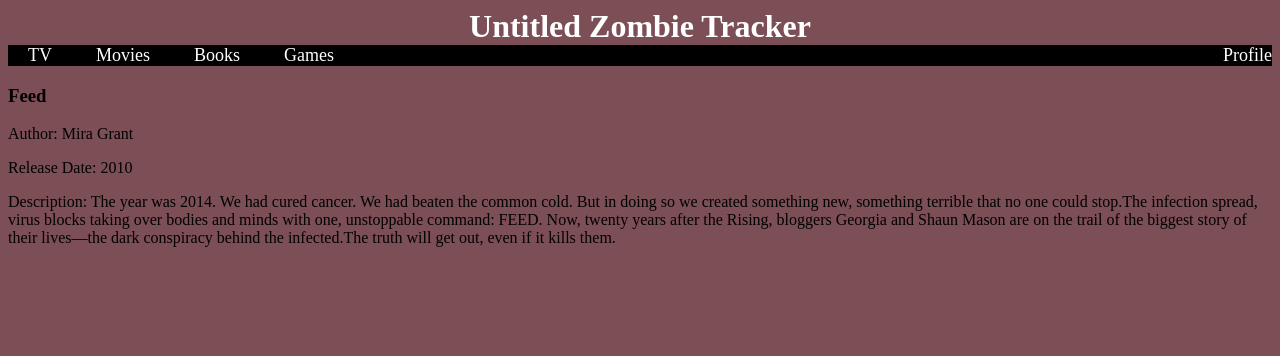
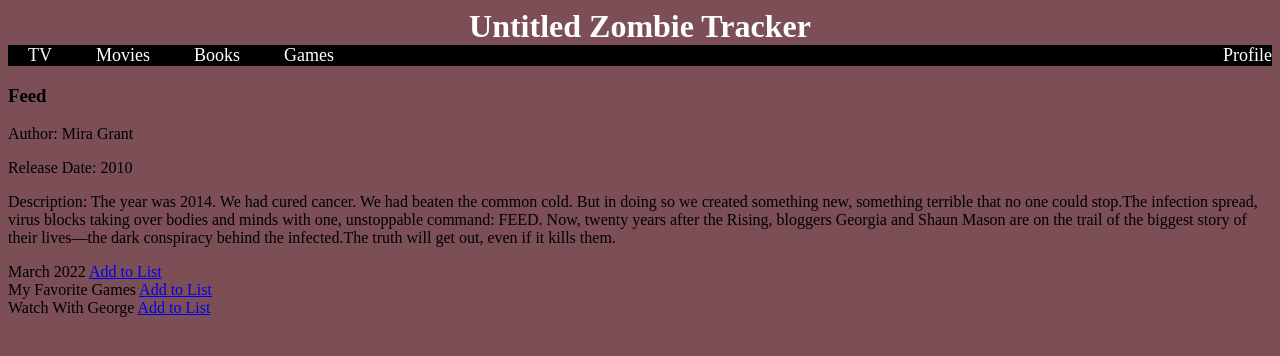
Before and after one commit to alexandrafren/361PP, a Flask app: page /books/1 in a window 1280 px wide. Shown: the top 356 px of the page. Run offline with Flask 2, Linux system fonts and the light colour scheme; data comes from the database, SQL or seed files in the repository; both versions use the stored data as it was after the commit.

Commit message:
create functionallity to add books to lists

```diff
--- a/app.py
+++ b/app.py
@@ -66,9 +66,12 @@ class Reviewer(UserMixin, db.Model):
     user_lists = db.relationship('List', backref="list", lazy='dynamic')
 
 class BookListLink(db.Model):
-    id = db.Column(db.Integer, db.ForeignKey('list.id'), primary_key = True)
-    book_id = db.Column(db.Integer, db.ForeignKey('book.id'), index=True, unique=True)
+    id = db.Column(db.Integer, primary_key = True)
+    list_id = db.Column(db.Integer, db.ForeignKey('list.id'), index=True)
+    book_id = db.Column(db.Integer, db.ForeignKey('book.id'), index=True)
 
+current_user = Reviewer.query.get(1)
+current_lists = items = List.query.filter(List.reviewer_id == current_user.id).all()
 @app.route('/')
 def home():
     return render_template("index.html")
@@ -81,7 +84,7 @@ def tv():
 @app.route('/tv/<int:tv_id>')
 def specific_tv(tv_id):
     spec_show = Show.query.get(tv_id)
-    return render_template("tv/tv.html", template_show=spec_show)
+    return render_template("tv/tv.html", template_show=spec_show, template_lists = current_lists)
 
 @app.route('/movies')
 def movies():
@@ -91,7 +94,7 @@ def movies():
 @app.route('/movies/<int:movie_id>')
 def specific_movie(movie_id):
     spec_movie = Movie.query.get(movie_id)
-    return render_template("movie/movie.html", template_movie=spec_movie)
+    return render_template("movie/movie.html", template_movie=spec_movie, template_lists = current_lists)
 
 @app.route('/games')
 def games():
@@ -101,7 +104,7 @@ def games():
 @app.route('/games/<int:game_id>')
 def specific_game(game_id):
     spec_game = Game.query.get(game_id)
-    return render_template("game/game.html", template_game=spec_game)
+    return render_template("game/game.html", template_game=spec_game, template_lists = current_lists)
 
 @app.route('/books')
 def books():
@@ -111,12 +114,26 @@ def books():
 @app.route('/books/<int:book_id>')
 def specific_book(book_id):
     spec_book = Book.query.get(book_id)
-    return render_template("book/book.html", template_book=spec_book)
+    return render_template("book/book.html", template_book=spec_book, template_lists = current_lists)
 
 @app.route('/profile')
 def profile():
     # pass all of users shows, movies, games and books AND lists
-    user_lists = List.query.all()
-    return render_template("profile.html", template_lists = user_lists)
+    return render_template("profile.html", template_lists = current_lists)
 
+@app.route('/lists/<int:list_id>')
+def specific_list(list_id):
+    # pass all of users shows, movies, games and books AND lists
+    spec_list = List.query.get(list_id)
+    items = BookListLink.query.filter(BookListLink.list_id == list_id).all()
+    for i, elem in enumerate(items):
+        items[i] = Book.query.get(elem.book_id)
+    return render_template("list.html", template_list = spec_list, template_items = items)
+
+@app.route('/addtolist/<int:new_list_id>/<int:new_book_id>')
+def add_to_list(new_list_id, new_book_id):
+    db.session.add(BookListLink(list_id=new_list_id, book_id=new_book_id))
+    db.session.commit()
+    spec_book = Book.query.get(new_book_id)
+    return render_template("book/book.html", template_book=spec_book, template_lists = current_lists)
 app.run(host='0.0.0.0', port=5000)
--- a/templates/book/book.html
+++ b/templates/book/book.html
@@ -6,4 +6,10 @@
             <p>Release Date: {{template_book.release}}</p>
             <p>Description: {{template_book.description}} </p>
         </div>
+
+        <div>
+            {% for list in template_lists %}
+                <div>{{ list.title }}  <a href="/addtolist/{{list.id}}/{{template_book.id}}">Add to List</a></div>
+            {% endfor %}
+        </div>
     {% endblock %}
--- a/templates/movie/movie.html
+++ b/templates/movie/movie.html
@@ -5,4 +5,10 @@
             <p>Release Date: {{template_movie.release}}</p>
             <p>Description: {{template_movie.description}} </p>
         </div>
+
+        <div>
+            {% for list in template_lists %}
+                <div>{{ list.title }}  <a href="/addtolist/{{list.id}}/{{template.movie.title}}">Add to List</a></div>
+            {% endfor %}
+        </div>
     {% endblock %}
--- a/templates/profile.html
+++ b/templates/profile.html
@@ -5,7 +5,7 @@
 <p>User's Lists:</p>
 <ul>
 {% for list in template_lists %}
-    <li><a href="#">{{list.title | title}}</a></li>
+    <li><a href="/lists/{{list.id}}">{{list.title | title}}</a></li>
 {% endfor %}
 </ul>
 {% endblock %}
```
Also changed, not shown: templates/list.html (added, +8 -0 lines), database.db.
